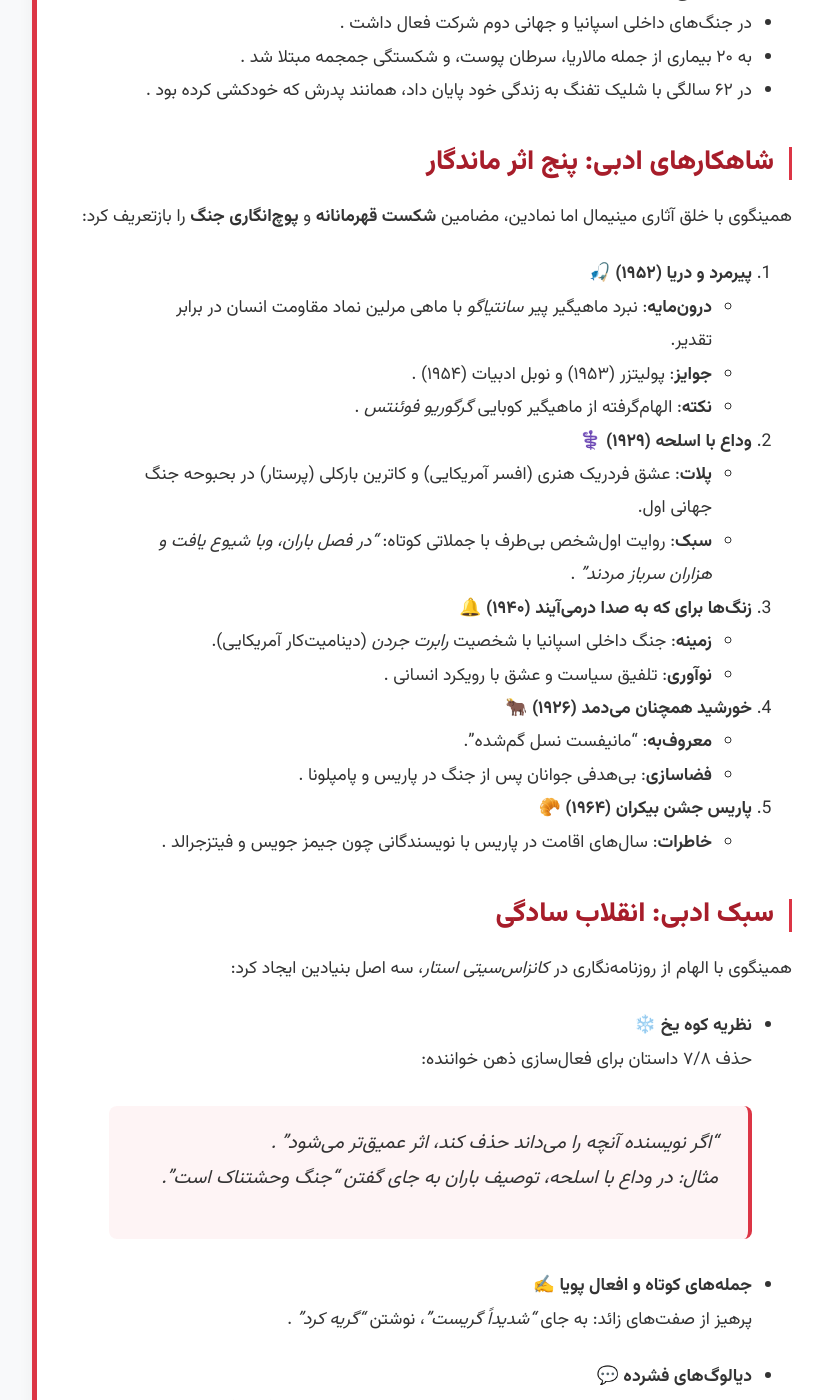
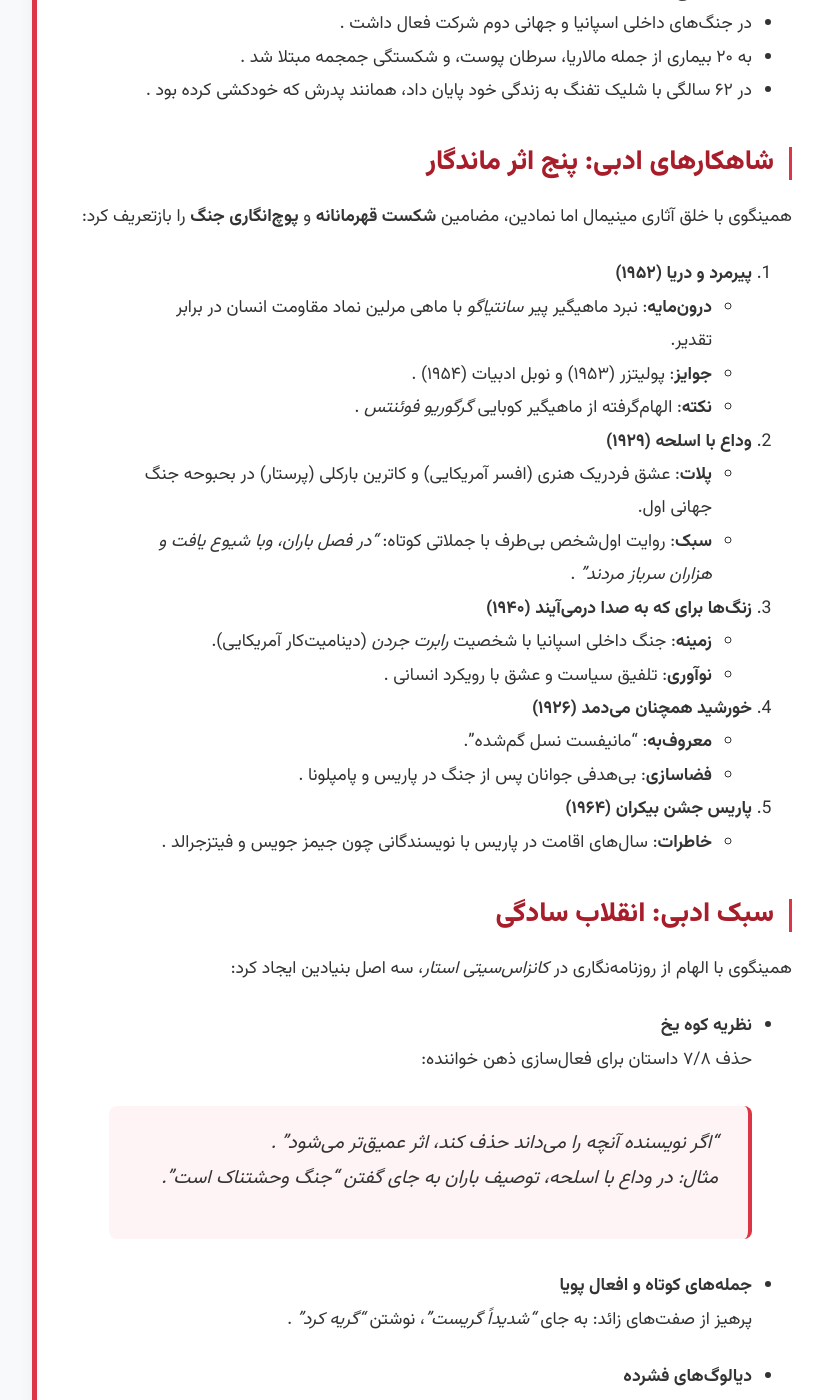
Before and after one commit to darkblog/darkblog.github.io, a Jekyll site: the page built from _posts/2025-6-28-14.md, in a window 1280 px wide and 1400 px high, scrolled down 786 px. Shown: the whole window, without its empty margins (208-1031 px from the left). Built offline with Jekyll 4.4.1, drawn with Linux system fonts in a browser that asks for light colours.

Commit message:
Update 2025-6-28-14.md

```diff
--- a/_posts/2025-6-28-14.md
+++ b/_posts/2025-6-28-14.md
@@ -13,38 +13,38 @@ title: ارنست همینگوی - غول ادبیات مدرن و تأثیر ج
 ## شاهکارهای ادبی: پنج اثر ماندگار
 همینگوی با خلق آثاری مینیمال اما نمادین، مضامین **شکست قهرمانانه** و **پوچ‌انگاری جنگ** را بازتعریف کرد:
 
-1. **پیرمرد و دریا (۱۹۵۲)** 🎣
+1. **پیرمرد و دریا (۱۹۵۲)**
    - **درون‌مایه**: نبرد ماهیگیر پیر _سانتیاگو_ با ماهی مرلین نماد مقاومت انسان در برابر تقدیر.
    - **جوایز**: پولیتزر (۱۹۵۳) و نوبل ادبیات (۱۹۵۴) .
    - **نکته**: الهام‌گرفته از ماهیگیر کوبایی _گرگوریو فوئنتس_ .
 
-2. **وداع با اسلحه (۱۹۲۹)** ⚕️
+2. **وداع با اسلحه (۱۹۲۹)**
    - **پلات**: عشق فردریک هنری (افسر آمریکایی) و کاترین بارکلی (پرستار) در بحبوحه جنگ جهانی اول.
    - **سبک**: روایت اول‌شخص بی‌طرف با جملاتی کوتاه: _"در فصل باران، وبا شیوع یافت و هزاران سرباز مردند"_ .
 
-3. **زنگ‌ها برای که به صدا درمی‌آیند (۱۹۴۰)** 🔔
+3. **زنگ‌ها برای که به صدا درمی‌آیند (۱۹۴۰)**
    - **زمینه**: جنگ داخلی اسپانیا با شخصیت _رابرت جردن_ (دینامیت‌کار آمریکایی).
    - **نوآوری**: تلفیق سیاست و عشق با رویکرد انسانی .
 
-4. **خورشید همچنان می‌دمد (۱۹۲۶)** 🐂
+4. **خورشید همچنان می‌دمد (۱۹۲۶)**
    - **معروف‌به**: "مانیفست نسل گم‌شده".
    - **فضاسازی**: بی‌هدفی جوانان پس از جنگ در پاریس و پامپلونا .
 
-5. **پاریس جشن بیکران (۱۹۶۴)** 🥐
+5. **پاریس جشن بیکران (۱۹۶۴)**
    - **خاطرات**: سال‌های اقامت در پاریس با نویسندگانی چون جیمز جویس و فیتزجرالد .
 
 ## سبک ادبی: انقلاب سادگی
 همینگوی با الهام از روزنامه‌نگاری در _کانزاس‌سیتی استار_، سه اصل بنیادین ایجاد کرد:
 
-- **نظریه کوه یخ** ❄️
+- **نظریه کوه یخ**
   حذف ۷/۸ داستان برای فعال‌سازی ذهن خواننده:
   > _"اگر نویسنده آنچه را می‌داند حذف کند، اثر عمیق‌تر می‌شود"_ .
   مثال: در وداع با اسلحه، توصیف باران به جای گفتن _"جنگ وحشتناک است"_.
 
-- **جمله‌های کوتاه و افعال پویا** ✍️
+- **جمله‌های کوتاه و افعال پویا**
   پرهیز از صفت‌های زائد: به جای _"شدیداً گریست"_، نوشتن _"گریه کرد"_ .
 
-- **دیالوگ‌های فشرده** 💬
+- **دیالوگ‌های فشرده**
   انتقال احساسات از طریق سکوت، مانند داستان کوتاه **پیرمرد بر سر پل** (۱۹۳۸) درباره جنگ داخلی اسپانیا .
 
 ## تأثیر بر ادبیات ایران: الهام‌گیری انتقادی
```
